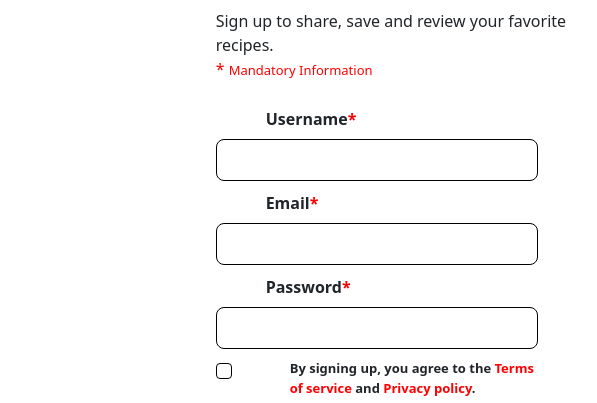
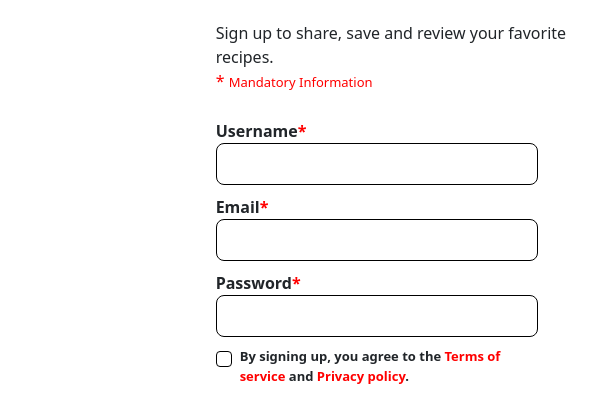
Before and after one commit to suheda-snr/tastopia, a website with bundled scripts: page signup.html in a window 1280 px wide. Shown: the part 173-576 px from the top of the page, 543-1140 px from the left. Built offline with nearby package versions, Linux system fonts and the light colour scheme.

Commit message:
fix the image squashed problem and delete the white space on login and signup pages

```diff
--- a/signup.html
+++ b/signup.html
@@ -34,6 +34,13 @@
         .pt-1 {
             padding-top: 0!important;
         }
+        .form-label {
+        font-weight: bold;
+        margin-bottom: 0px;
+        margin-top: 10px;
+        margin-left: 0px;
+        display: block;
+    }
     </style>
     <title>Sign Up</title>
 </head>
@@ -70,7 +77,7 @@
                         <!-- Checkbox for agreement -->
                         <div class="form-check mb-2">
                             <input class="form-check-input" type="checkbox" value="" id="agreement" required>
-                            <label class="form-check-label" for="agreement" style="font-size: 13px;">
+                            <label class="form-label" for="agreement" style="font-size: 13px;">
                                 By signing up, you agree to the  <a href="terms.html" target="_blank">Terms of service</a> and <a href="privacy.html" target="_blank">Privacy policy</a>.
                             </label>
                         </div>
```
Also changed, not shown: js/renderedElements.js (+4 -4 lines), login.html (+8 -1 lines).
